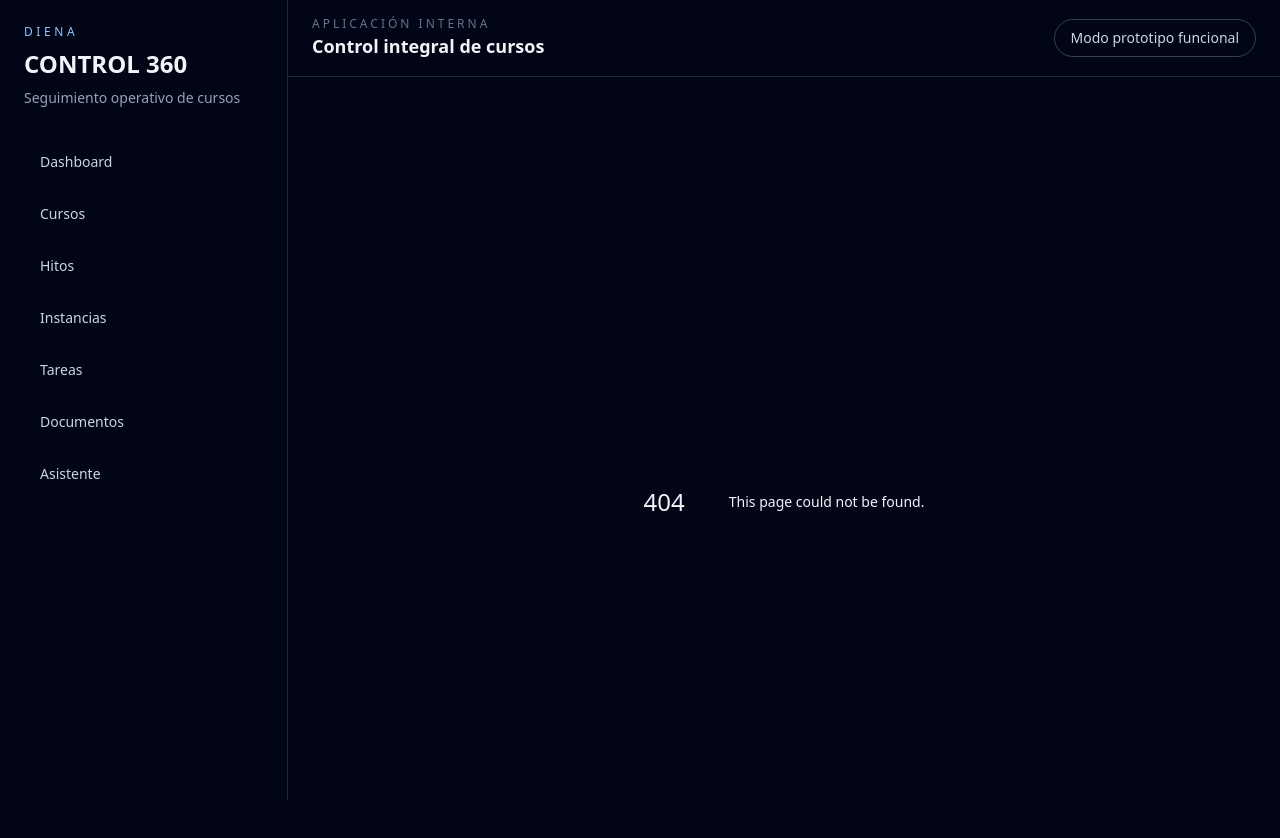
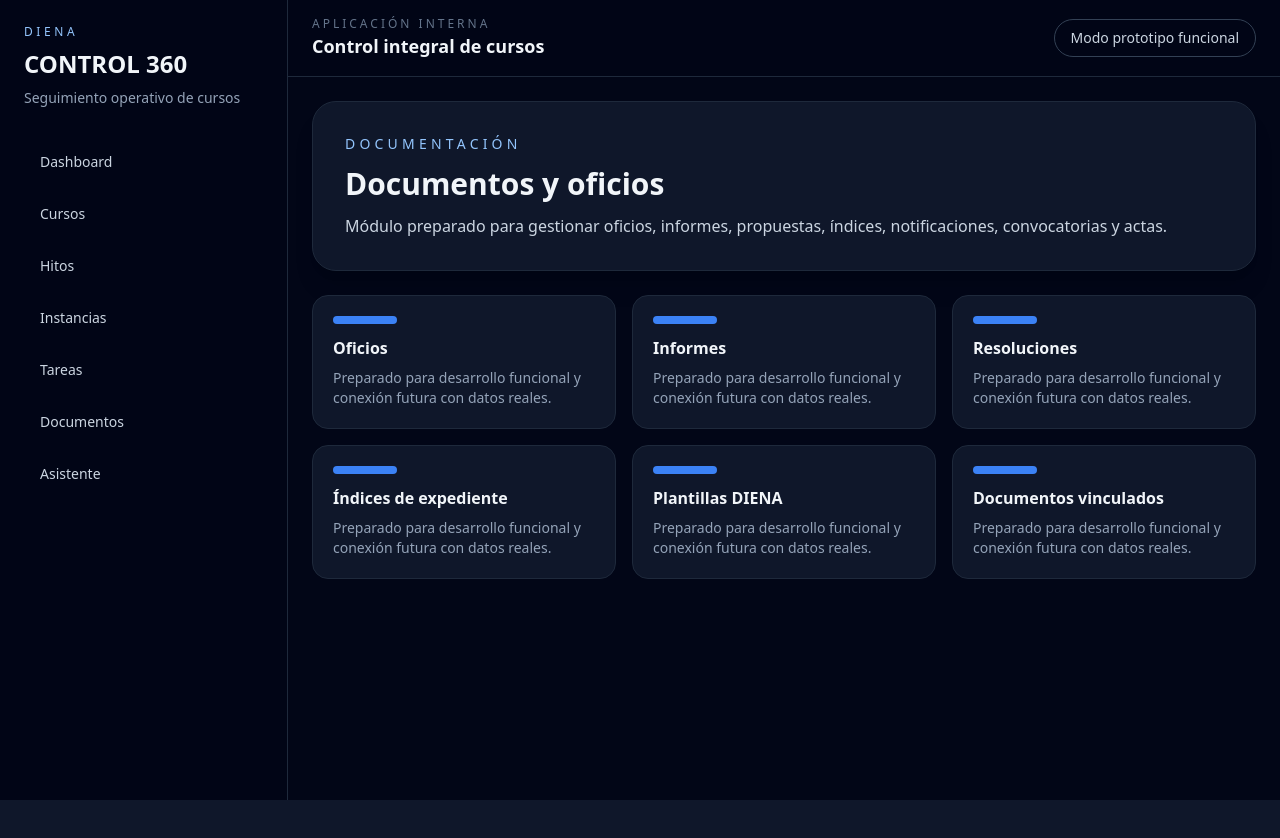
Before and after one commit to mgomlo4-bot/diena-control-360, a Next.js app: page /documentos in a window 1280 px wide. Before the commit this address had no page. Shown: the top 838 px of the page. After the commit the page ends 800 px from the top, so only its background shows below. Built offline with nearby package versions, Linux system fonts and the light colour scheme.

Commit message:
Añadir página base de documentos

```diff
--- /dev/null
+++ b/app/documentos/page.tsx
@@ -0,0 +1,19 @@
+import ModulePlaceholder from '../../components/ModulePlaceholder';
+
+export default function DocumentosPage() {
+  return (
+    <ModulePlaceholder
+      eyebrow="Documentación"
+      title="Documentos y oficios"
+      description="Módulo preparado para gestionar oficios, informes, propuestas, índices, notificaciones, convocatorias y actas."
+      items={[
+        'Oficios',
+        'Informes',
+        'Resoluciones',
+        'Índices de expediente',
+        'Plantillas DIENA',
+        'Documentos vinculados',
+      ]}
+    />
+  );
+}
```
